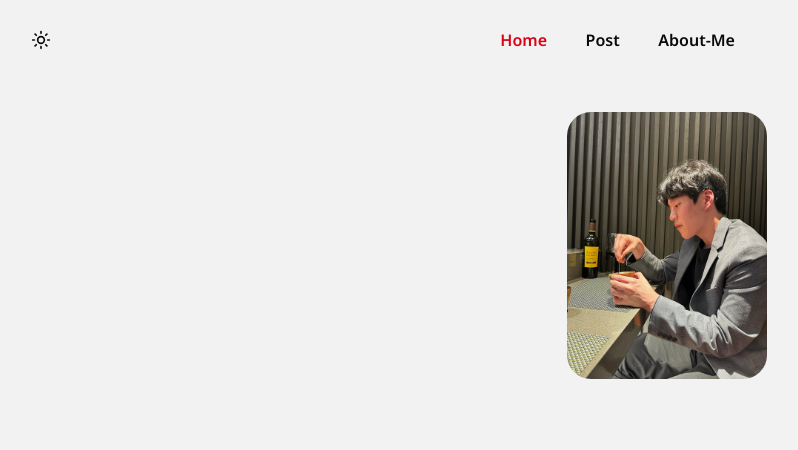
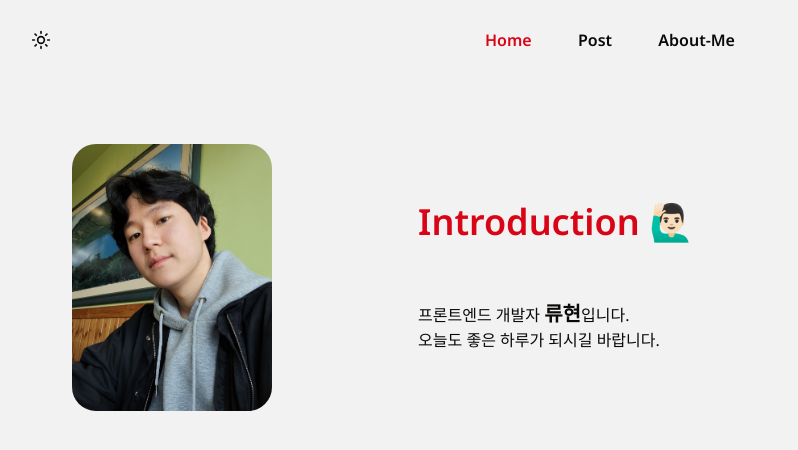
Before and after one commit to LuisKlopp/hyeon-blog-deploy-2, a Next.js app: page / in a window 1280 px wide. Shown: the top 450 px of the page, without its empty margins (257-1055 px from the left). Built offline with nearby package versions, Linux system fonts and the light colour scheme.

Commit message:
Feat: profile-banner 추가

```diff
--- a/app/(home)/page.tsx
+++ b/app/(home)/page.tsx
@@ -1,4 +1,4 @@
-import Profile from "@/components/profile-banner";
+import Profile from "@/components/profile/profile-banner";
 
 const HomePage = () => {
   return (
--- a/components/navigation/components/navigation-item.tsx
+++ b/components/navigation/components/navigation-item.tsx
@@ -19,6 +19,7 @@ export const NavigationItem = ({
     <Link
       href={href}
       className={cn(
+        "hover:text-xl",
         pathname === href
           ? "text-blogThickRed"
           : "hover:text-blogThickRed",
--- a/components/navigation/navigation-header.tsx
+++ b/components/navigation/navigation-header.tsx
@@ -6,7 +6,7 @@ const NavigationHeader = () => {
   return (
     <div className="w-full h-20 flex justify-between items-center px-8">
       <ThemeChanger />
-      <div className="w-2/6 flex justify-between font-semibold">
+      <div className="w-[250px] h-full flex justify-between items-center font-semibold">
         {NAVIGATION_ITEMS.map((item) => (
           <NavigationItem
             key={item.title}
--- a/components/profile-banner.tsx
+++ /dev/null
@@ -1,18 +0,0 @@
-import Image from "next/image";
-import profileImage from "../public/me2.png";
-
-const Profile = () => {
-  return (
-    <div className="w-full flex justify-between pt-8">
-      <div />
-      <Image
-        alt="It's me"
-        src={profileImage}
-        className="rounded-3xl w-[200px] h-auto"
-        priority
-      />
-    </div>
-  );
-};
-
-export default Profile;
--- /dev/null
+++ b/components/profile/profile-banner.tsx
@@ -0,0 +1,31 @@
+import Image from "next/image";
+import profileImage from "../../public/me3.png";
+
+const Profile = () => {
+  return (
+    <div className="w-full flex justify-around mt-8 py-8">
+      <Image
+        alt="It's me"
+        src={profileImage}
+        className="rounded-3xl w-[200px] h-auto"
+        priority
+      />
+      <div className="flex flex-col justify-evenly">
+        <span className="text-4xl font-semibold text-blogThickRed">
+          Introduction 🙋🏻‍♂️
+        </span>
+        <div>
+          프론트엔드 개발자{" "}
+          <span className="text-xl font-bold">
+            류현
+          </span>
+          입니다.
+          <br />
+          오늘도 좋은 하루가 되시길 바랍니다.
+        </div>
+      </div>
+    </div>
+  );
+};
+
+export default Profile;
```
